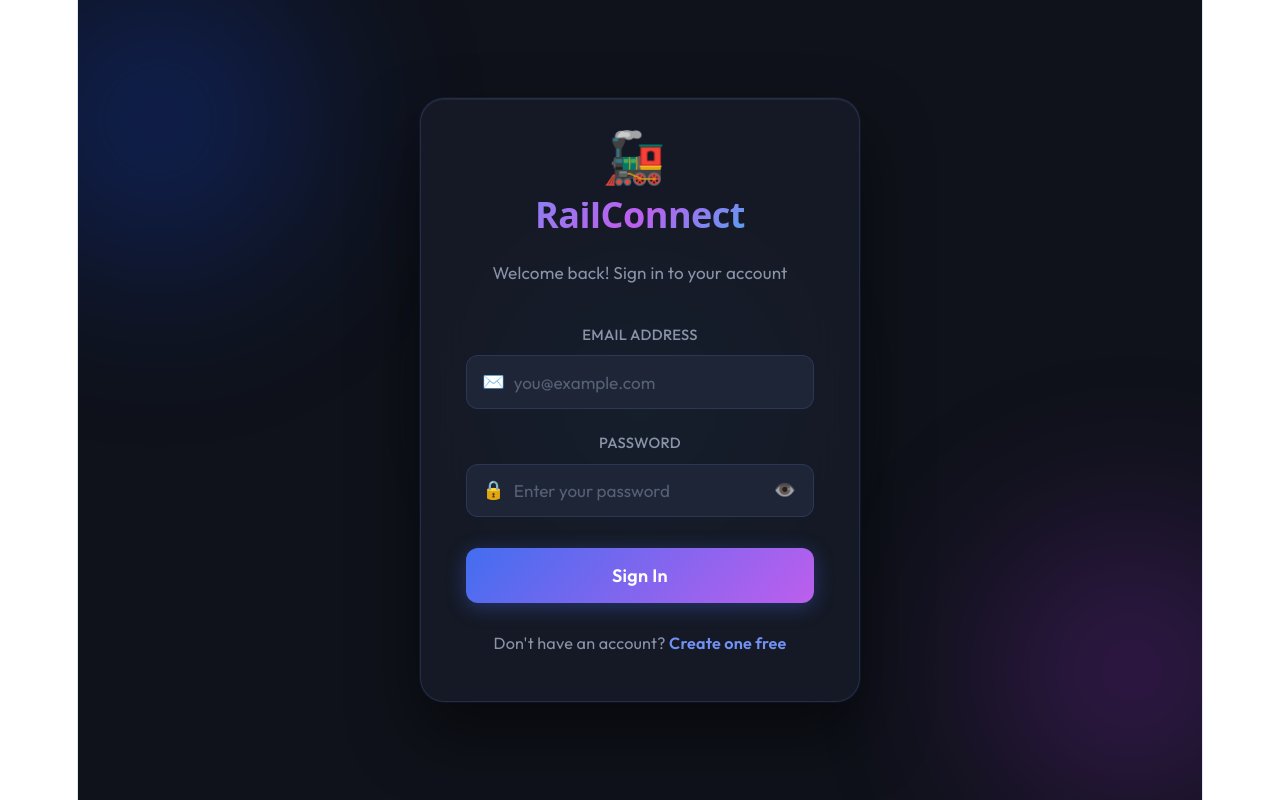
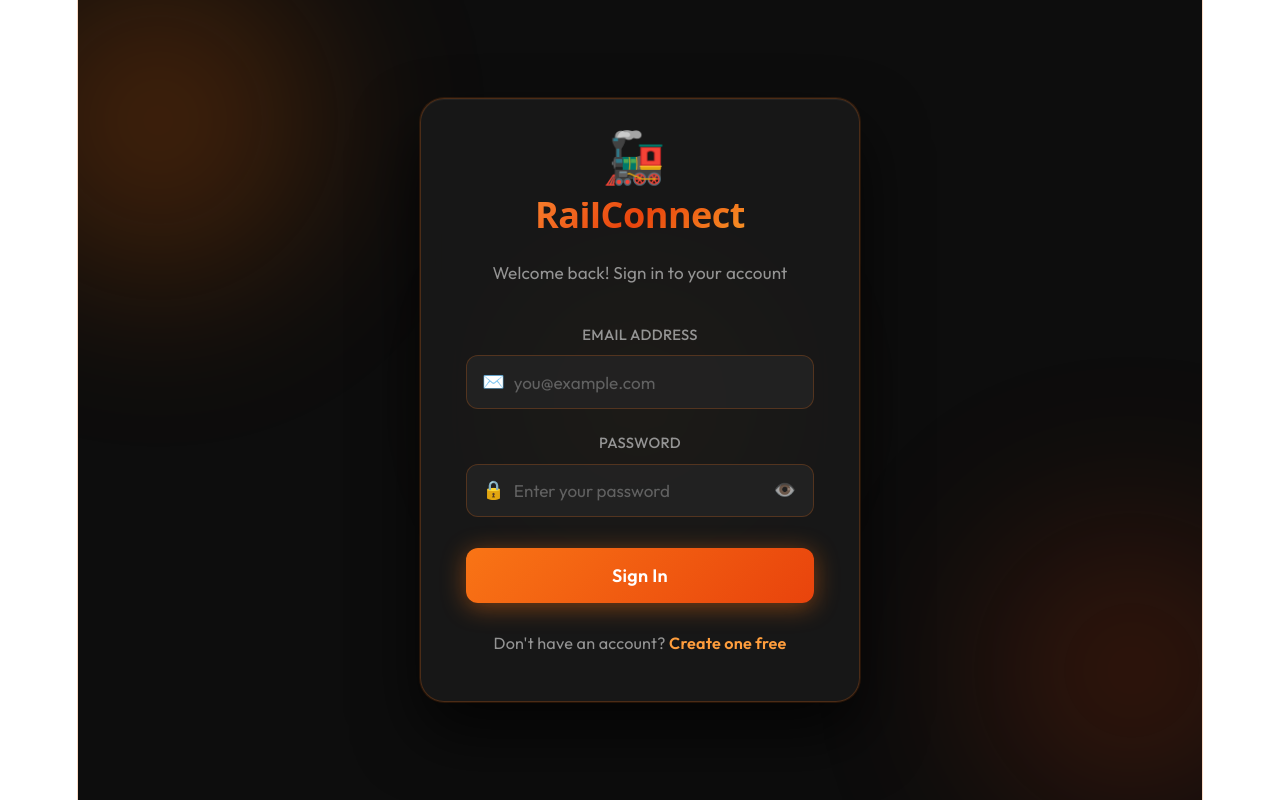
Before and after one commit to agithe25059/Railway_reservation, a React (Vite) app in the folder client/: page /login in a window 1280 px wide. Built offline with nearby package versions, Linux system fonts and the light colour scheme; no server answers.

Commit message:
feat: Retheme UI to Black + Orange + White color scheme

```diff
--- a/client/src/styles/auth.css
+++ b/client/src/styles/auth.css
@@ -1,6 +1,6 @@
 /* ═══════════════════════════════════════════════════════════
    RailConnect — Auth Pages Styles
-   Glassmorphism + Dark mode premium design
+   Black + Orange + White Premium Theme
    ═══════════════════════════════════════════════════════════ */
 
 @import url('https://fonts.googleapis.com/css2?family=Outfit:wght@300;400;500;600;700&display=swap');
@@ -12,18 +12,18 @@
 }
 
 :root {
-  --primary: hsl(225, 85%, 60%);
-  --primary-glow: hsl(225, 85%, 70%);
-  --secondary: hsl(280, 80%, 65%);
-  --accent: hsl(195, 90%, 55%);
-  --bg-dark: hsl(222, 28%, 8%);
-  --bg-card: hsla(222, 28%, 13%, 0.75);
-  --border: hsla(225, 50%, 60%, 0.2);
-  --text-primary: hsl(220, 20%, 95%);
-  --text-muted: hsl(220, 15%, 60%);
+  --primary: hsl(25, 95%, 53%);        /* Vivid orange */
+  --primary-glow: hsl(30, 100%, 62%);  /* Warm orange glow */
+  --secondary: hsl(15, 90%, 48%);      /* Deep orange-red */
+  --accent: hsl(40, 100%, 60%);        /* Amber/golden */
+  --bg-dark: hsl(0, 0%, 5%);           /* Near-black */
+  --bg-card: hsla(0, 0%, 10%, 0.82);   /* Dark card */
+  --border: hsla(25, 80%, 50%, 0.25);  /* Orange-tinted border */
+  --text-primary: hsl(0, 0%, 97%);     /* Bright white */
+  --text-muted: hsl(0, 0%, 58%);       /* Muted grey */
   --error: hsl(0, 80%, 60%);
   --success: hsl(145, 65%, 50%);
-  --input-bg: hsla(222, 28%, 18%, 0.8);
+  --input-bg: hsla(0, 0%, 14%, 0.85);  /* Dark input */
 }
 
 /* ── Background ─────────────────────────────────────────── */
@@ -50,21 +50,21 @@
 
 .orb-1 {
   width: 500px; height: 500px;
-  background: radial-gradient(circle, hsl(225, 85%, 50%), transparent 70%);
+  background: radial-gradient(circle, hsl(25, 95%, 45%), transparent 70%);
   top: -150px; left: -150px;
   animation-delay: 0s;
 }
 
 .orb-2 {
   width: 400px; height: 400px;
-  background: radial-gradient(circle, hsl(280, 80%, 55%), transparent 70%);
+  background: radial-gradient(circle, hsl(15, 90%, 38%), transparent 70%);
   bottom: -100px; right: -100px;
   animation-delay: 3s;
 }
 
 .orb-3 {
   width: 300px; height: 300px;
-  background: radial-gradient(circle, hsl(195, 90%, 45%), transparent 70%);
+  background: radial-gradient(circle, hsl(40, 100%, 45%), transparent 70%);
   top: 50%; left: 50%;
   transform: translate(-50%, -50%);
   animation-delay: 6s;
@@ -89,9 +89,9 @@
   border-radius: 24px;
   padding: 2.5rem;
   box-shadow:
-    0 0 0 1px hsla(225, 85%, 60%, 0.08),
-    0 32px 64px hsla(0, 0%, 0%, 0.5),
-    inset 0 1px 0 hsla(255, 100%, 100%, 0.06);
+    0 0 0 1px hsla(25, 95%, 53%, 0.12),
+    0 32px 64px hsla(0, 0%, 0%, 0.7),
+    inset 0 1px 0 hsla(255, 100%, 100%, 0.05);
   animation: slideUp 0.5s cubic-bezier(0.34, 1.56, 0.64, 1);
 }
 
@@ -196,13 +196,13 @@
 }
 
 .input-wrapper input::placeholder {
-  color: hsl(220, 15%, 40%);
+  color: hsl(0, 0%, 38%);
 }
 
 .input-wrapper input:focus {
   border-color: var(--primary);
-  background: hsla(222, 28%, 20%, 0.9);
-  box-shadow: 0 0 0 3px hsla(225, 85%, 60%, 0.15);
+  background: hsla(0, 0%, 16%, 0.95);
+  box-shadow: 0 0 0 3px hsla(25, 95%, 53%, 0.2);
 }
 
 .toggle-pass {
@@ -285,7 +285,7 @@
   position: relative;
   overflow: hidden;
   transition: opacity 0.2s, transform 0.2s, box-shadow 0.2s;
-  box-shadow: 0 4px 20px hsla(225, 85%, 60%, 0.35);
+  box-shadow: 0 4px 24px hsla(25, 95%, 53%, 0.45);
 }
 
 .auth-btn::before {
@@ -299,7 +299,7 @@
 
 .auth-btn:hover:not(:disabled) {
   transform: translateY(-2px);
-  box-shadow: 0 8px 30px hsla(225, 85%, 60%, 0.5);
+  box-shadow: 0 8px 36px hsla(25, 95%, 53%, 0.65);
 }
 .auth-btn:hover::before { opacity: 1; }
 .auth-btn:active:not(:disabled) { transform: translateY(0); }
@@ -372,7 +372,7 @@
   border-color: var(--primary);
   color: white;
   background: var(--primary);
-  box-shadow: 0 0 12px hsla(225, 85%, 60%, 0.4);
+  box-shadow: 0 0 14px hsla(25, 95%, 53%, 0.55);
 }
 .step-dot.done {
   border-color: var(--success);
@@ -444,7 +444,7 @@
   cursor: pointer;
   transition: all 0.2s;
 }
-.resend-btn:hover { background: hsla(225, 85%, 60%, 0.1); border-color: var(--primary); }
+.resend-btn:hover { background: hsla(25, 95%, 53%, 0.12); border-color: var(--primary); }
 
 .back-btn {
   display: block;
```
